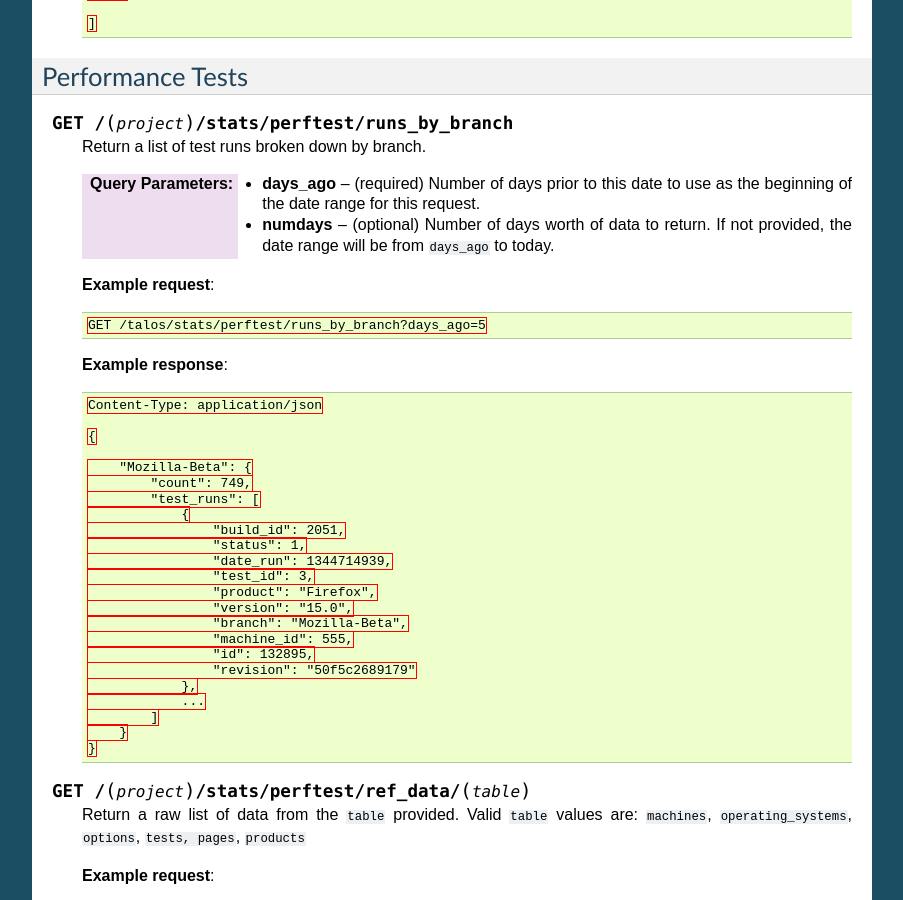
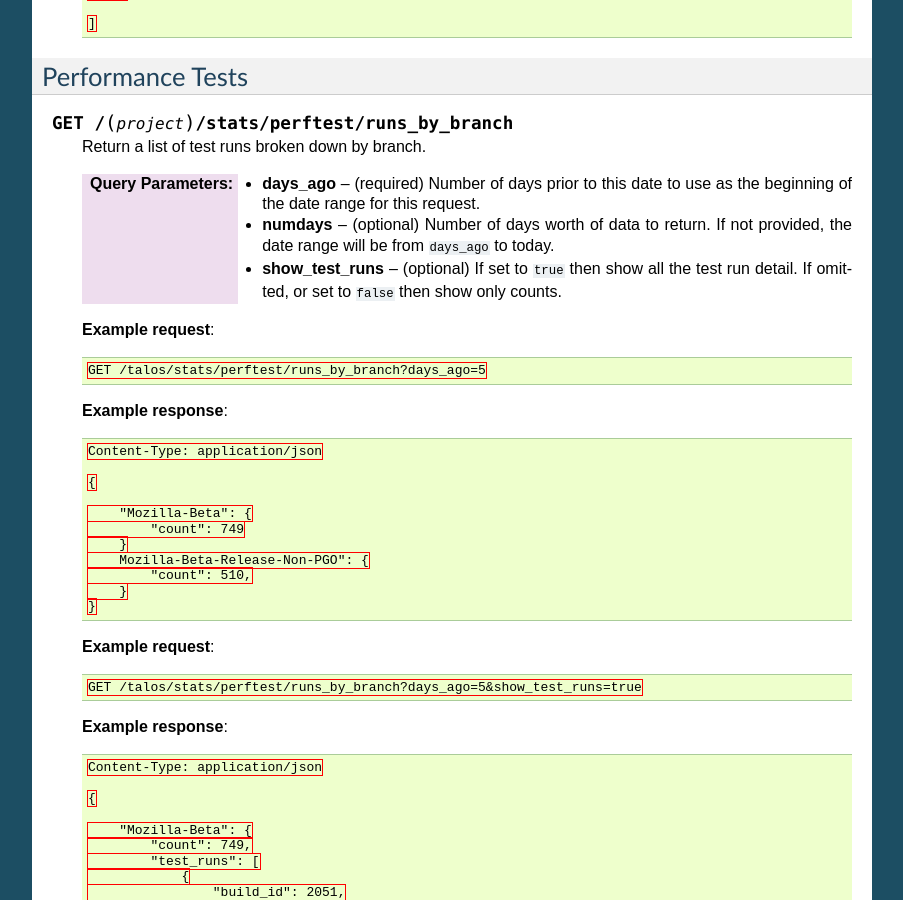
Before and after one commit to mozilla/datazilla, a Sphinx documentation site: the page built from docs/statistics.rst, in a window 1280 px wide and 900 px high, scrolled down 2124 px. Shown: the whole window, without its empty margins (198-1101 px from the left). Built offline with Sphinx 7.4.7, drawn with Linux system fonts in a browser that asks for light colours.

Commit message:
added show_test_runs consistent formatting.  and updated the docs

```diff
--- a/docs/statistics.rst
+++ b/docs/statistics.rst
@@ -155,12 +155,38 @@ Performance Tests
         beginning of the date range for this request.
     :query numdays: (optional) Number of days worth of data to return.  If not
         provided, the date range will be from ``days_ago`` to today.
+    :query show_test_runs: (optional) If set to ``true`` then show all the test
+        run detail.  If omitted, or set to ``false`` then show only counts.
+
 
     **Example request**:
 
     .. sourcecode:: http
 
         GET /talos/stats/perftest/runs_by_branch?days_ago=5
+
+    **Example response**:
+
+    .. sourcecode:: http
+
+        Content-Type: application/json
+
+        {
+
+            "Mozilla-Beta": {
+                "count": 749
+            }
+            Mozilla-Beta-Release-Non-PGO": {
+                "count": 510,
+            }
+        }
+
+
+    **Example request**:
+
+    .. sourcecode:: http
+
+        GET /talos/stats/perftest/runs_by_branch?days_ago=5&show_test_runs=true
 
     **Example response**:
 
```
Also changed, not shown: 2 other files.
